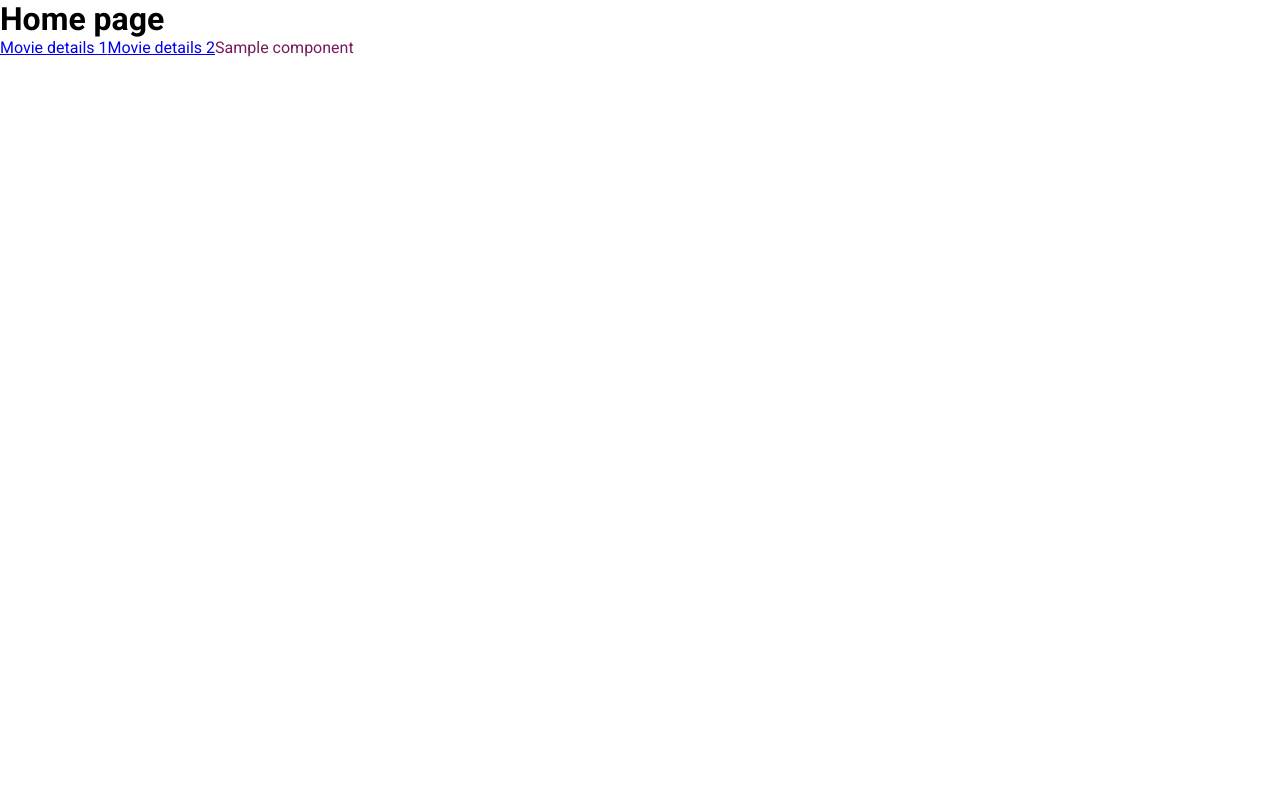
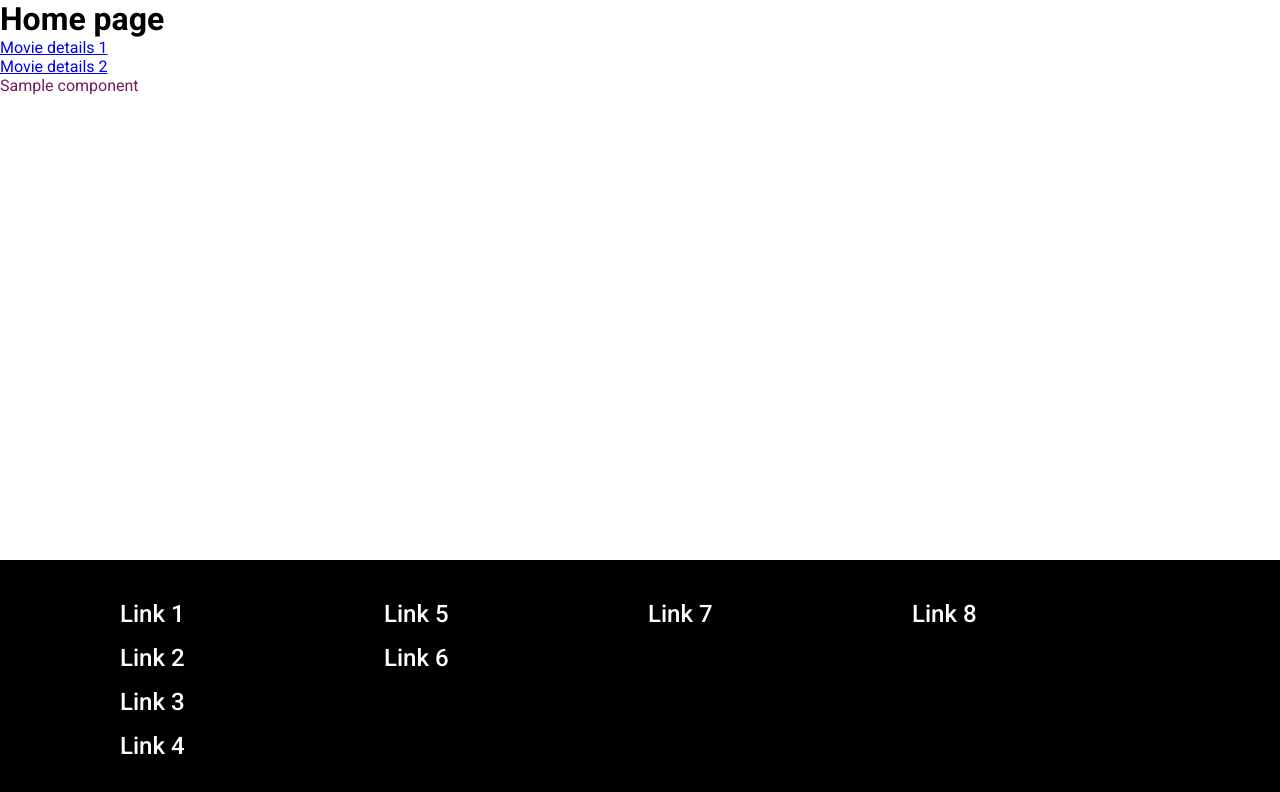
Before and after one commit to luisjaviercases/movies-nextjs-ts, a Next.js app: page / in a window 1280 px wide. Shown: the top 792 px of the page. Built offline with nearby package versions, Linux system fonts and the light colour scheme; no server answers.

Commit message:
feat(layout): add footer and styles to protected area layout

```diff
--- /dev/null
+++ b/src/app/(protectedArea)/layout.module.scss
@@ -0,0 +1,5 @@
+.container {
+  display: flex;
+  flex-direction: column;
+  min-height: 100vh;
+}
--- a/src/app/(protectedArea)/layout.tsx
+++ b/src/app/(protectedArea)/layout.tsx
@@ -1,9 +1,17 @@
+import Footer from '@/components/Footer/Footer';
 import { MovieProvider } from '@/context/MovieContext';
+import { footerLinks } from '@/constants/footerLinks';
+import styles from './layout.module.scss';
 
 export default function ProtectedAreaLayout({ children }: { children: React.ReactNode }) {
   return (
     <main>
-      <MovieProvider>{children} </MovieProvider>
+      <MovieProvider>
+        <div className={styles.container}>
+          {children}
+          <Footer links={footerLinks} />
+        </div>
+      </MovieProvider>
     </main>
   );
 }
```
